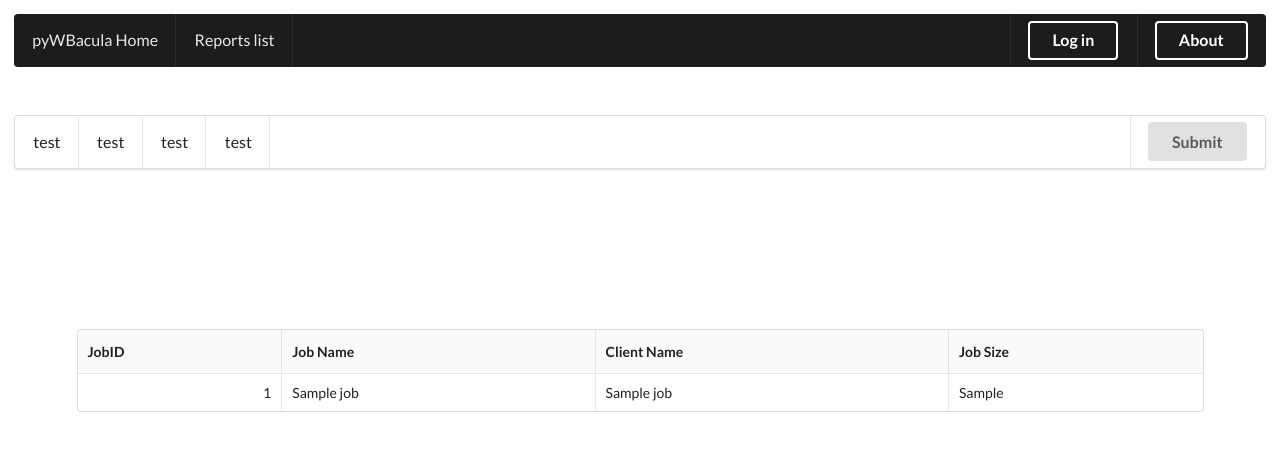
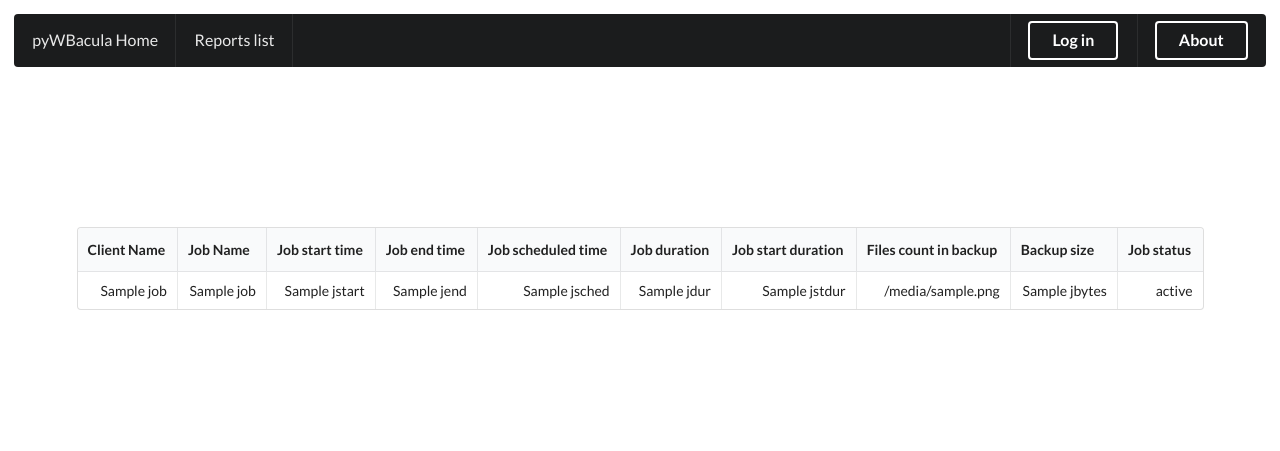
Before and after one commit to l13t/pyWBacula, a Python web app: template app/templates/jobs_report.html in a window 1280 px wide. Shown: the top 451 px of the page. Run offline with Jinja, Linux system fonts and the light colour scheme; the template is opened without the code that fills it: most values are stand-ins (such as "Sample title", 1, 10 or a date in 2020).

Commit message:
rewrite detailed job report

```diff
--- a/app/templates/jobs_report.html
+++ b/app/templates/jobs_report.html
@@ -1,16 +1,4 @@
 {%- include 'header.html' %}
-
-    <div class="ui large center aligned menu">
-      <a class="item">test</a>
-      <a class="item">test</a>
-      <a class="item">test</a>
-      <a class="item">test</a>
-      <div class="right menu">
-        <div class="right item">
-          <a class="ui button">Submit</a>
-        </div>
-      </div>
-    </div>
 
 <div class="ui vertical stripe segment">
   <div class="ui middle aligned stackable grid container">
@@ -19,19 +7,31 @@
         <table class="ui left aligned celled table">
           <thead>
             <tr>
-              <th>JobID</th>
+              <th>Client Name</th>
               <th>Job Name</th>
-              <th>Client Name</th>
-              <th>Job Size</th>
+              <th>Job start time</th>
+              <th>Job end time</th>
+              <th>Job scheduled time</th>
+              <th>Job duration</th>
+              <th>Job start duration</th>
+              <th>Files count in backup</th>
+              <th>Backup size</th>
+              <th>Job status</th>
             </tr>
           </thead>
           <tbody>
     {%- for job in jobs %}
             <tr>
-              <td class="right aligned">{{ job['Job_JobId'] }}</td>
-              <td class="left aligned">{{ job['Job_Name'] }}</td>
-              <td class="left aligned">{{ job['Client_Name'] }}</td>
-              <td class="left aligned">{{ job['Job_JobBytes'] }}</td>
+              <td class="right aligned">{{ job['cname'] }}</td>
+              <td class="right aligned">{{ job['jname'] }}</td>
+              <td class="right aligned">{{ job['jstart'] }}</td>
+              <td class="right aligned">{{ job['jend'] }}</td>
+              <td class="right aligned">{{ job['jsched'] }}</td>
+              <td class="right aligned">{{ job['jdur'] }}</td>
+              <td class="right aligned">{{ job['jstdur'] }}</td>
+              <td class="right aligned">{{ job['jfiles'] }}</td>
+              <td class="right aligned">{{ job['jbytes'] }}</td>
+              <td class="right aligned">{% autoescape false %}{{ job['jstatus'] }}{% endautoescape %}</td>
             </tr>
     {%- endfor %}
           </tbody>
```
Also changed, not shown: app/views.py (+26 -5 lines).
